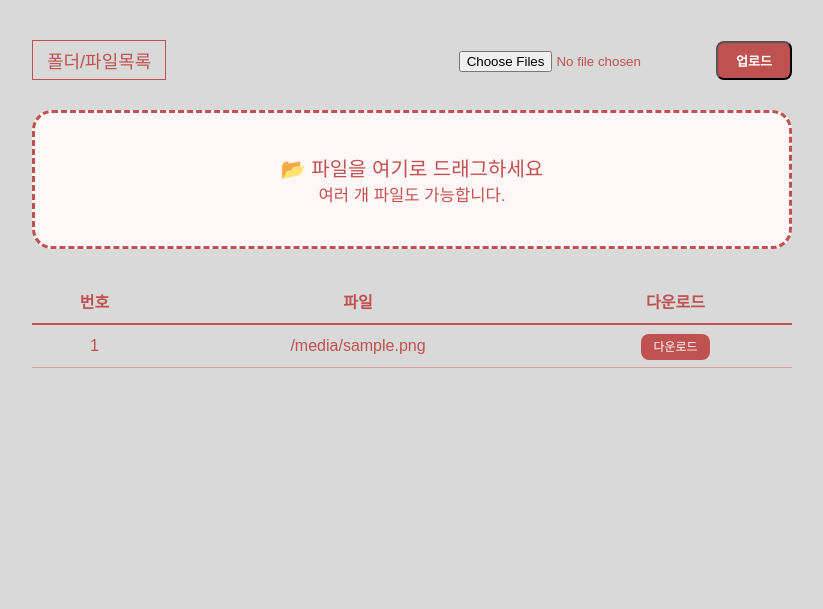
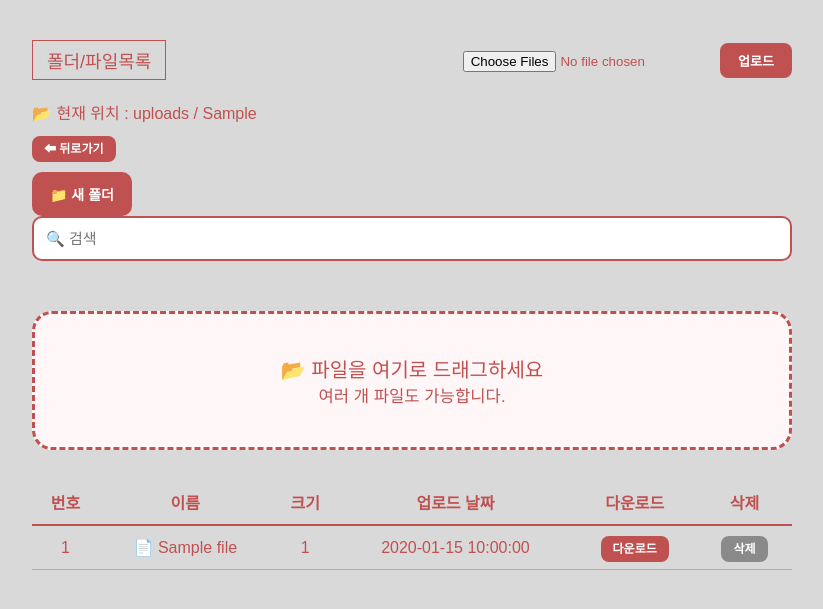
Before and after one commit to kicam12345678/SecureShare, a FastAPI app: template app/templates/files.html in a window 1280 px wide. Shown: the part 64-673 px from the top of the page, without its empty margins (228-1051 px from the left). Run offline with FastAPI, Linux system fonts and the light colour scheme; the template is opened without the code that fills it: most values are stand-ins (such as "Sample title", 1, 10 or a date in 2020).

Commit message:
압축파일로 다운로드 가능하게 함 (쳇gpt짱)

```diff
--- a/app/main.py
+++ b/app/main.py
@@ -1,10 +1,16 @@
 import os
+import zipfile
+import zipfile
+import tempfile
+import shutil
+
+from datetime import datetime
 from typing import List
 
-from fastapi import FastAPI, Request, UploadFile, File
+from fastapi import FastAPI, Request, UploadFile, File, Form
 from fastapi.responses import RedirectResponse, FileResponse
+from fastapi.staticfiles import StaticFiles
 from fastapi.templating import Jinja2Templates
-from fastapi.staticfiles import StaticFiles
 
 app = FastAPI()
 
@@ -12,7 +18,9 @@ app.mount("/static", StaticFiles(directory="app/static"), name="static")
 
 templates = Jinja2Templates(directory="app/templates")
 
-os.makedirs("uploads", exist_ok=True)
+UPLOAD_DIR = "uploads"
+
+os.makedirs(UPLOAD_DIR, exist_ok=True)
 
 
 @app.get("/")
@@ -24,31 +32,220 @@ def home(request: Request):
 
 
 @app.get("/files")
-def files(request: Request):
-    file_list = os.listdir("uploads")
+def files(request: Request, path: str = ""):
+
+    current_path = os.path.join(UPLOAD_DIR, path)
+
+    if not os.path.exists(current_path):
+        current_path = UPLOAD_DIR
+        path = ""
+
+    file_list = []
+
+    for filename in sorted(os.listdir(current_path)):
+
+        full_path = os.path.join(current_path, filename)
+
+        size_text = "-"
+
+        if os.path.isfile(full_path):
+
+            size = os.path.getsize(full_path)
+
+            if size < 1024:
+                size_text = f"{size} B"
+
+            elif size < 1024 * 1024:
+                size_text = f"{size/1024:.2f} KB"
+
+            else:
+                size_text = f"{size/(1024*1024):.2f} MB"
+
+        upload_time = datetime.fromtimestamp(
+            os.path.getmtime(full_path)
+        ).strftime("%Y-%m-%d %H:%M")
+
+        file_list.append({
+
+            "name": filename,
+
+            "size": size_text,
+
+            "date": upload_time,
+
+            "is_dir": os.path.isdir(full_path)
+
+        })
+
+    parent = ""
+
+    if path:
+
+        parent = os.path.dirname(path)
 
     return templates.TemplateResponse(
+
         "files.html",
+
         {
+
             "request": request,
-            "files": file_list
+
+            "files": file_list,
+
+            "current_path": path,
+
+            "parent": parent
+
         }
+
     )
 
 
 @app.post("/upload")
-async def upload_files(files: List[UploadFile] = File(...)):
+async def upload_files(
+    files: List[UploadFile] = File(...),
+    path: str = Form("")
+):
+
+    save_dir = os.path.join(UPLOAD_DIR, path)
+
+    os.makedirs(save_dir, exist_ok=True)
+
     for file in files:
 
-        with open(f"uploads/{file.filename}", "wb") as buffer:
+        save_path = os.path.join(
+            save_dir,
+            file.filename
+        )
+
+        with open(save_path, "wb") as buffer:
             buffer.write(await file.read())
 
-    return RedirectResponse(url="/files", status_code=303)
+    return RedirectResponse(
+        url=f"/files?path={path}",
+        status_code=303
+    )
 
 
-@app.get("/download/{filename}")
+@app.post("/create-folder")
+def create_folder(
+    folder_name: str = Form(...),
+    path: str = Form("")
+):
+
+    folder_path = os.path.join(
+        UPLOAD_DIR,
+        path,
+        folder_name
+    )
+
+    os.makedirs(folder_path, exist_ok=True)
+
+    return RedirectResponse(
+        url=f"/files?path={path}",
+        status_code=303
+    )
+
+
+@app.get("/download/{filename:path}")
 def download_file(filename: str):
+
+    full_path = os.path.join(
+        UPLOAD_DIR,
+        filename
+    )
+
     return FileResponse(
-        path=f"uploads/{filename}",
-        filename=filename
+        full_path,
+        filename=os.path.basename(filename)
     )
+
+
+@app.get("/download-folder/{folder:path}")
+def download_folder(folder: str):
+
+    folder_path = os.path.join(UPLOAD_DIR, folder)
+
+    temp_dir = "temp"
+
+    os.makedirs(temp_dir, exist_ok=True)
+
+    zip_name = os.path.basename(folder) + ".zip"
+
+    zip_path = os.path.join(temp_dir, zip_name)
+
+    with zipfile.ZipFile(zip_path, "w", zipfile.ZIP_DEFLATED) as zipf:
+
+        for root, dirs, files in os.walk(folder_path):
+
+            for file in files:
+
+                full_path = os.path.join(root, file)
+
+                arcname = os.path.relpath(full_path, folder_path)
+
+                zipf.write(full_path, arcname)
+
+    return FileResponse(
+        zip_path,
+        filename=zip_name,
+        media_type="application/zip"
+    )
+
+
+def delete_file(filename: str):
+
+    full_path = os.path.join(
+        UPLOAD_DIR,
+        filename
+    )
+
+    if os.path.isfile(full_path):
+
+        os.remove(full_path)
+
+    elif os.path.isdir(full_path):
+
+        try:
+            os.rmdir(full_path)
+        except OSError:
+            pass
+
+    parent = os.path.dirname(filename)
+
+    return RedirectResponse(
+        url=f"/files?path={parent}",
+        status_code=303
+    )
+@app.get("/download-folder/{folder:path}")
+def download_folder(folder: str):
+
+    folder_path = os.path.join(UPLOAD_DIR, folder)
+
+    if not os.path.isdir(folder_path):
+        return RedirectResponse("/files", status_code=303)
+
+    temp_dir = tempfile.mkdtemp()
+
+    zip_name = os.path.basename(folder_path) + ".zip"
+
+    zip_path = os.path.join(temp_dir, zip_name)
+
+    with zipfile.ZipFile(zip_path, "w", zipfile.ZIP_DEFLATED) as zipf:
+
+        for root, dirs, files in os.walk(folder_path):
+
+            for file in files:
+
+                full_path = os.path.join(root, file)
+
+                arcname = os.path.relpath(full_path, folder_path)
+
+                zipf.write(full_path, arcname)
+
+    return FileResponse(
+        zip_path,
+        filename=zip_name,
+        media_type="application/zip"
+    )
--- a/app/static/css/files.css
+++ b/app/static/css/files.css
@@ -1,6 +1,6 @@
 main{
-    width: 760px;
-    margin: 40px auto;
+    width:760px;
+    margin:40px auto;
 }
 
 .top{
@@ -11,7 +11,7 @@ main{
 }
 
 .page-title{
-    font-family:"Hammersmith One", sans-serif;
+    font-family:"Hammersmith One",sans-serif;
     font-size:18px;
     color:#C05151;
     border:1px solid #C05151;
@@ -23,9 +23,11 @@ main{
     color:white;
     text-decoration:none;
     padding:8px 18px;
+    border:none;
     border-radius:8px;
     font-size:13px;
     font-weight:bold;
+    cursor:pointer;
 }
 
 .upload-btn:hover{
@@ -57,11 +59,27 @@ td{
     padding:6px 12px;
     border-radius:8px;
     font-size:12px;
+    font-weight:bold;
 }
 
 .download-btn:hover{
     opacity:.9;
 }
+
+.delete-btn{
+    background:#ff5d5d;
+    color:white;
+    text-decoration:none;
+    padding:6px 12px;
+    border-radius:8px;
+    font-size:12px;
+    font-weight:bold;
+}
+
+.delete-btn:hover{
+    background:#d93434;
+}
+
 .drop-zone{
     margin:30px 0;
     padding:40px;
@@ -77,3 +95,203 @@ td{
 .drop-zone:hover{
     background:#ffeaea;
 }
+/* ========================= */
+/* 검색창 */
+/* ========================= */
+
+.search-box{
+    width:100%;
+    box-sizing:border-box;
+    padding:12px;
+    margin-bottom:20px;
+
+    border:2px solid #C05151;
+    border-radius:10px;
+
+    font-size:15px;
+    color:#C05151;
+
+    outline:none;
+}
+
+.search-box:focus{
+
+    border-color:#A63D3D;
+
+}
+
+
+/* ========================= */
+/* 삭제 버튼 */
+/* ========================= */
+
+.delete-btn{
+
+    background:#8A8A8A;
+
+    color:white;
+
+    text-decoration:none;
+
+    padding:6px 12px;
+
+    border-radius:8px;
+
+    font-size:12px;
+
+    font-weight:bold;
+
+}
+
+.delete-btn:hover{
+
+    background:#6F6F6F;
+
+}
+
+
+/* 날짜 컬럼이 너무 좁지 않게 */
+
+th:nth-child(4),
+td:nth-child(4){
+
+    min-width:150px;
+
+}
+/* ========================= */
+/* 새 폴더 만들기 */
+/* ========================= */
+
+.folder-form{
+
+    display:flex;
+
+    gap:10px;
+
+    margin:20px 0;
+
+}
+
+.folder-input{
+
+    flex:1;
+
+    padding:12px;
+
+    border:2px solid #C05151;
+
+    border-radius:10px;
+
+    font-size:15px;
+
+    color:#C05151;
+
+    outline:none;
+
+}
+
+.folder-input:focus{
+
+    border-color:#A63D3D;
+
+}
+
+.folder-btn{
+
+    background:#C05151;
+
+    color:white;
+
+    border:none;
+
+    padding:12px 18px;
+
+    border-radius:10px;
+
+    font-size:14px;
+
+    font-weight:bold;
+
+    cursor:pointer;
+
+}
+
+.folder-btn:hover{
+
+    opacity:.9;
+
+}
+
+
+/* ========================= */
+/* 검색창 */
+/* ========================= */
+
+.search-box{
+
+    width:100%;
+
+    box-sizing:border-box;
+
+    padding:12px;
+
+    margin-bottom:20px;
+
+    border:2px solid #C05151;
+
+    border-radius:10px;
+
+    font-size:15px;
+
+    color:#C05151;
+
+    outline:none;
+
+}
+
+.search-box:focus{
+
+    border-color:#A63D3D;
+
+}
+
+
+/* ========================= */
+/* 삭제 버튼 */
+/* ========================= */
+
+.delete-btn{
+
+    background:#8A8A8A;
+
+    color:white;
+
+    text-decoration:none;
+
+    padding:6px 12px;
+
+    border-radius:8px;
+
+    font-size:12px;
+
+    font-weight:bold;
+
+}
+
+.delete-btn:hover{
+
+    background:#6F6F6F;
+
+}
+
+
+/* ========================= */
+/* 날짜 컬럼 */
+/* ========================= */
+
+th:nth-child(4),
+td:nth-child(4){
+
+    min-width:150px;
+
+}
--- a/app/templates/files.html
+++ b/app/templates/files.html
@@ -13,9 +13,13 @@
 <body>
 
 <header>
+
     <a href="/" class="logo">
+
         SecureShare
+
     </a>
+
 </header>
 
 <main>
@@ -23,10 +27,17 @@
     <div class="top">
 
         <div class="page-title">
+
             폴더/파일목록
+
         </div>
 
         <form action="/upload" method="post" enctype="multipart/form-data">
+
+            <input
+                type="hidden"
+                name="path"
+                value="{{ current_path }}">
 
             <input
                 type="file"
@@ -37,27 +48,91 @@
             <button
                 type="submit"
                 class="upload-btn">
+
                 업로드
+
             </button>
 
         </form>
 
     </div>
 
-    <div class="drop-zone">
-        📂 파일을 여기로 드래그하세요
-        <br>
-        <small>여러 개 파일도 가능합니다.</small>
+    <div class="current-path">
+
+        📂 현재 위치 :
+
+        {% if current_path == "" %}
+
+            uploads
+
+        {% else %}
+
+            uploads / {{ current_path }}
+
+        {% endif %}
+
     </div>
 
-    <table>
+    {% if current_path != "" %}
+
+    <div style="margin:15px 0;">
+
+        <a
+            class="download-btn"
+            href="/files?path={{ parent }}">
+
+            ⬅ 뒤로가기
+
+        </a>
+
+    </div>
+
+    {% endif %}
+
+    <button
+        class="folder-btn"
+        type="button"
+        onclick="createFolder()">
+
+        📁 새 폴더
+
+    </button>
+
+    <input
+        id="searchInput"
+        class="search-box"
+        type="text"
+        placeholder="🔍 검색">
+
+    <div class="drop-zone">
+
+        📂 파일을 여기로 드래그하세요
+
+        <br>
+
+        <small>
+
+            여러 개 파일도 가능합니다.
+
+        </small>
+
+    </div>
+
+    <table id="fileTable">
 
         <thead>
+
             <tr>
+
                 <th>번호</th>
-                <th>파일</th>
+                <th>이름</th>
+                <th>크기</th>
+                <th>업로드 날짜</th>
                 <th>다운로드</th>
+                <th>삭제</th>
+
             </tr>
+
         </thead>
 
         <tbody>
@@ -68,14 +143,67 @@
 
                 <td>{{ loop.index }}</td>
 
-                <td>{{ file }}</td>
+                <td>
+
+                    {% if file.is_dir %}
+
+                    <a
+                        href="/files?path={% if current_path %}{{ current_path }}/{{ file.name }}{% else %}{{ file.name }}{% endif %}"
+                        style="text-decoration:none;color:#C05151;font-weight:bold;">
+
+                        📁 {{ file.name }}
+
+                    </a>
+
+                    {% else %}
+
+                    📄 {{ file.name }}
+
+                    {% endif %}
+
+                </td>
+
+                <td>{{ file.size }}</td>
+
+                <td>{{ file.date }}</td>
 
                 <td>
+
+                    {% if file.is_dir %}
+
                     <a
                         class="download-btn"
-                        href="/download/{{ file }}">
+                        href="/download-folder/{% if current_path %}{{ current_path }}/{% endif %}{{ file.name }}">
+
+                        📦 ZIP
+
+                    </a>
+
+                    {% else %}
+
+                    <a
+                        class="download-btn"
+                        href="/download/{% if current_path %}{{ current_path }}/{% endif %}{{ file.name }}">
+
                         다운로드
+
                     </a>
+
+                    {% endif %}
+
+                </td>
+
+                <td>
+
+                    <a
+                        class="delete-btn"
+                        href="/delete/{% if current_path %}{{ current_path }}/{% endif %}{{ file.name }}"
+                        onclick="return confirm('삭제하시겠습니까?');">
+
+                        삭제
+
+                    </a>
+
                 </td>
 
             </tr>
@@ -85,63 +213,114 @@
         </tbody>
 
     </table>
-
-</main>
+    </main>
 
 <script>
 
-const dropZone = document.querySelector(".drop-zone");
+async function createFolder(){
 
-dropZone.addEventListener("dragover", (e) => {
+    const folderName = prompt("새 폴더 이름을 입력하세요.");
+
+    if(folderName === null) return;
+
+    if(folderName.trim() === "") return;
+
+    const form = new FormData();
+
+    form.append("folder_name", folderName);
+
+    form.append("path", "{{ current_path }}");
+
+    const response = await fetch("/create-folder", {
+
+        method: "POST",
+
+        body: form
+
+    });
+
+    if(response.ok){
+
+        location.reload();
+
+    }else{
+
+        alert("폴더 생성 실패");
+
+    }
+
+}
+
+// 검색
+
+const search = document.getElementById("searchInput");
+
+search.addEventListener("keyup", function(){
+
+    const keyword = this.value.toLowerCase();
+
+    document.querySelectorAll("#fileTable tbody tr").forEach(row=>{
+
+        row.style.display =
+            row.cells[1].innerText.toLowerCase().includes(keyword)
+            ? ""
+            : "none";
+
+    });
+
+});
+
+// 드래그 업로드
+
+const drop = document.querySelector(".drop-zone");
+
+drop.addEventListener("dragover", e=>{
 
     e.preventDefault();
 
-    dropZone.style.background = "#ffd9d9";
-    dropZone.style.borderColor = "#ff5c5c";
+    drop.style.background = "#ffd9d9";
 
 });
 
-dropZone.addEventListener("dragleave", () => {
+drop.addEventListener("dragleave", ()=>{
 
-    dropZone.style.background = "";
-    dropZone.style.borderColor = "";
+    drop.style.background = "";
 
 });
 
-dropZone.addEventListener("drop", async (e) => {
+drop.addEventListener("drop", async e=>{
 
     e.preventDefault();
 
-    dropZone.style.background = "";
-    dropZone.style.borderColor = "";
+    drop.style.background = "";
 
     const files = e.dataTransfer.files;
 
-    if (files.length === 0) return;
+    if(files.length === 0) return;
 
-    const formData = new FormData();
+    const form = new FormData();
 
-    for (let i = 0; i < files.length; i++) {
+    form.append("path", "{{ current_path }}");
 
-        formData.append("files", files[i]);
+    for(let i = 0; i < files.length; i++){
+
+        form.append("files", files[i]);
 
     }
 
-    const response = await fetch("/upload", {
+    const res = await fetch("/upload", {
 
         method: "POST",
 
-        body: formData
+        body: form
 
     });
 
-    if (response.ok) {
+    if(res.ok){
 
         location.reload();
 
-    }
-
-    else {
+    }else{
 
         alert("업로드 실패");
 
```
Also changed, not shown: uploads/dd.png (deleted), 1 other file.
